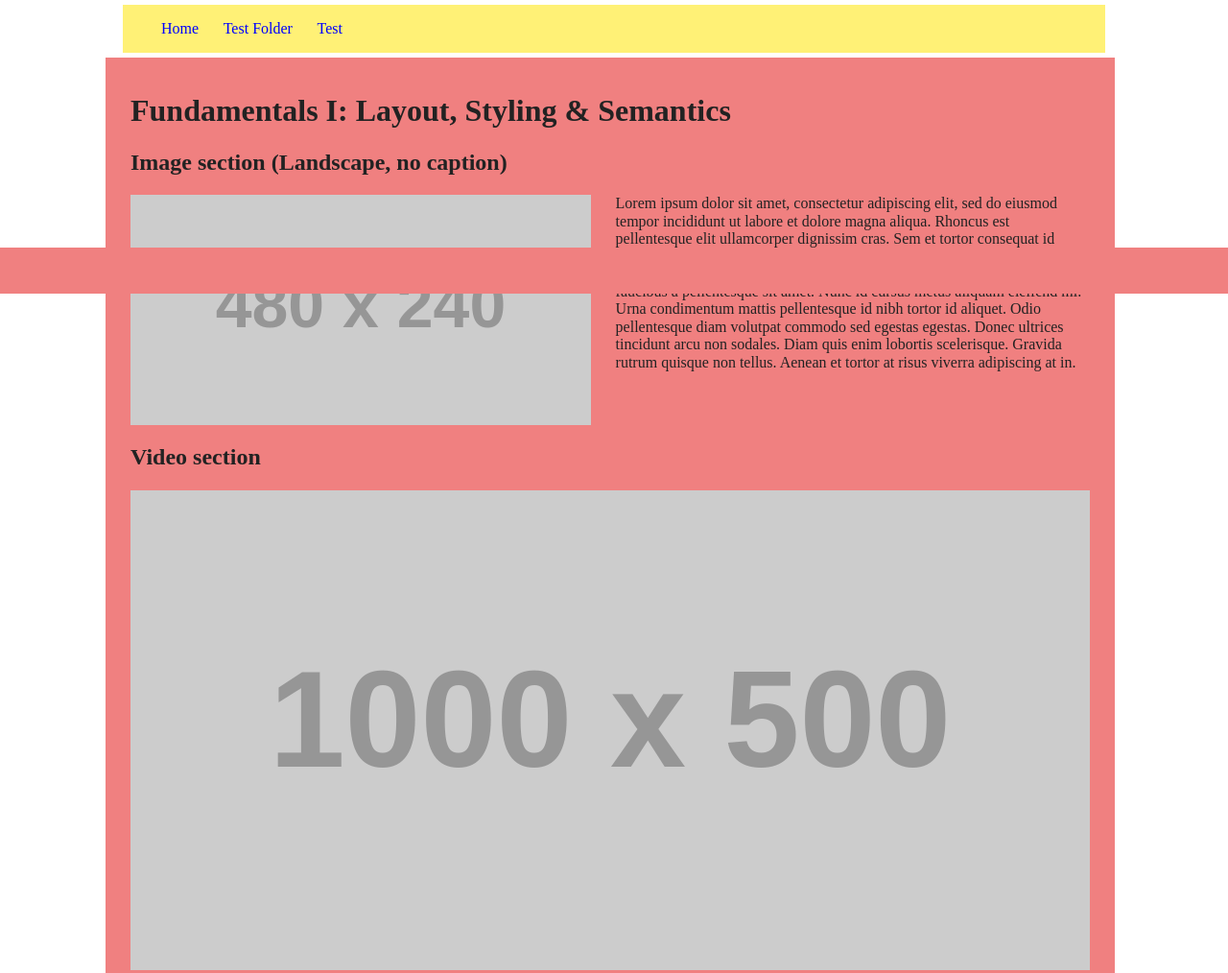
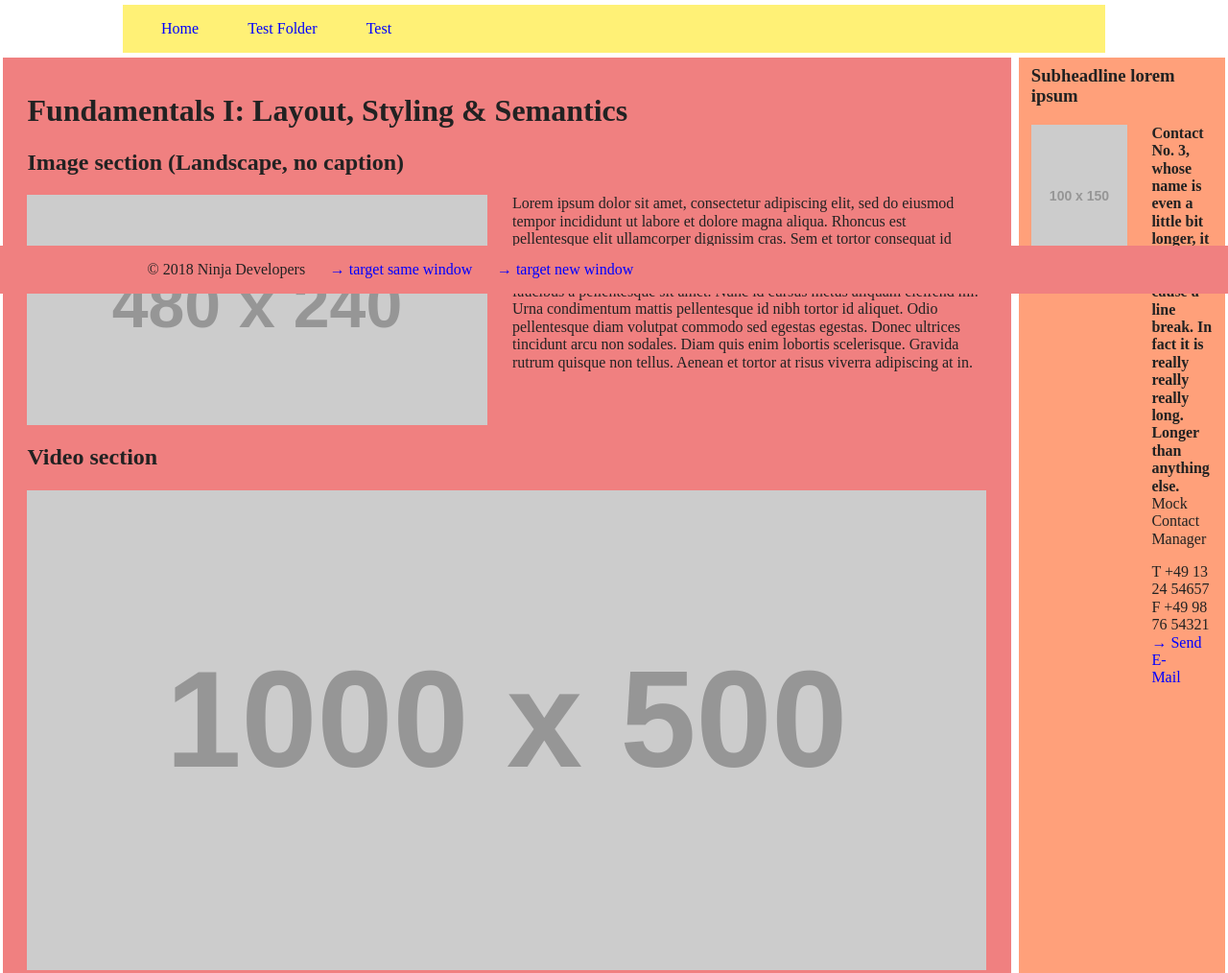
Before and after one commit to azraefendic/vi-frontend-onboarding, a website built with Parcel: page index.html in a window 1280 px wide. Shown: the part 494-1508 px from the top of the page at 96% size. Built offline with nearby package versions, Linux system fonts and the light colour scheme; placeholder pictures from the web are drawn by us.

Commit message:
Add more content and styling for aside and footer

```diff
--- a/css/main.css
+++ b/css/main.css
@@ -325,6 +325,24 @@ img {
 
 aside {
   background-color: lightsalmon;
+  padding-left: 1vw;
+  padding-right: 1vw;
+}
+
+.aside-content {
+  display: flex;
+}
+
+.aside-content > img {
+  max-height: 150px;
+}
+
+.phone-contact {
+  margin-bottom: 0;
+}
+
+.contact-info {
+  padding-left: 2vw;
 }
 
 .teasers-wrapper {
@@ -338,9 +356,13 @@ footer {
   position: fixed;
   bottom: 0;
   width: 100vw;
-  height: 3em;
   margin-top: 1vh;
+  padding-left: 2vw;
   background-color: lightcoral;
+  display: flex;
+  align-items: center;
+  flex-direction: column;
+  align-items: flex-start;
 }
 
 .search-container {
@@ -361,11 +383,16 @@ footer {
 
 li {
   margin-right: 2vw;
+  list-style-type: none;
 }
 
 a {
   text-decoration: none;
   color: blue;
+}
+
+h3 {
+  margin-top: 1vh;
 }
 
 a:hover {
@@ -390,6 +417,7 @@ h1 {
 .video-image {
   max-width: 96vw;;
 }
+
 
 @media (min-width: 1200px) {
 
@@ -421,6 +449,16 @@ h1 {
     margin: 0;
   }
 
+  footer {
+    align-items: center;
+    flex-direction: row;
+    padding-left: 12vw;
+  }
+
+  footer > p, a {
+    margin-right: 2vw;
+  }
+
 }
 
 @media (max-width: 1200px) {
--- a/index.html
+++ b/index.html
@@ -91,6 +91,18 @@
 
       <aside>
         <!-- Side column -->
+        <section>
+          <h3>Subheadline lorem ipsum</h3>
+          <div class="aside-content">
+            <img src="https://dummyimage.com/100X150/e0d0e0/fff" alt="Contact image">
+            <div class="contact-info">
+              <strong>Contact No. 3, whose name is even a little bit longer, it will definitely cause a line break. In fact it is really really really long. Longer than anything else.</strong>
+              <div>Mock Contact Manager</div>
+                <p class="phone-contact">T +49 13 24 54657 <br>F +49 98 76 54321</p>
+              <a href="">→ Send E-Mail</a>
+            </div>
+          </div>
+        </section>
       </aside>
 
     </div>
@@ -104,6 +116,9 @@
 
   <footer>
     <!-- Footer content -->
+    <p>© 2018 Ninja Developers</p>
+    <a href="" >→ target same window</a>
+    <a href="" >→ target new window</a>
   </footer>
 
   <!-- Add your site or application content here -->
```
